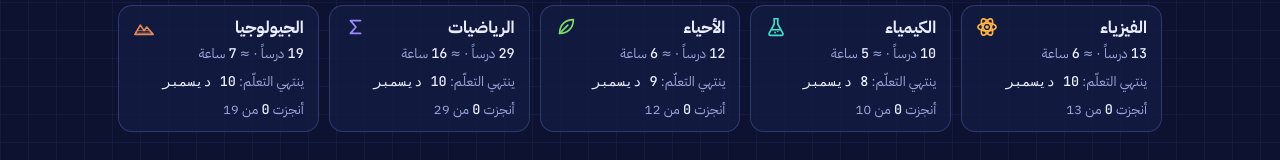
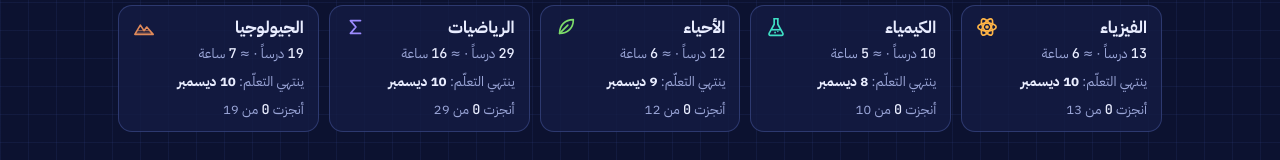
Before and after one commit to insightosis/masar, a plain HTML site: page plan.html in a window 1280 px wide. Shown: the part 446-606 px from the top of the page. Drawn offline with Linux system fonts and the light colour scheme.

Commit message:
Plan page: readable finish dates
Co-Authored-By: Claude Opus 5.5 <noreply@anthropic.com>
Claude-Session: https://claude.ai/code/session_01N35Hs5Zb49hnRfQLhTwduC

```diff
--- a/plan.html
+++ b/plan.html
@@ -118,7 +118,7 @@ var lastDay={};P.days.forEach(function(d){d.items.forEach(function(it){if(it.typ
 document.getElementById("cover").innerHTML=Object.keys(S).map(function(k){
   var ls=P.catalog.filter(function(c){return c.subject===k;}),mins=ls.reduce(function(a,c){return a+c.minutes;},0),dn=ls.filter(function(c){return Lab.isDone(c.id);}).length;
   return '<div class="cv" style="--sc:'+S[k].color+'"><div class="row"><h3>'+esc(S[k].name)+'</h3>'+Lab.icon(S[k].icon,22)+'</div>'
-   +'<p><b>'+ls.length+'</b> درساً · ≈ <b>'+Math.round(mins/60)+'</b> ساعة</p><p>ينتهي التعلّم: <b>'+fmt(lastDay[k])+'</b></p><p>أنجزت <b>'+dn+'</b> من '+ls.length+'</p></div>';}).join("");
+   +'<p><b>'+ls.length+'</b> درساً · ≈ <b>'+Math.round(mins/60)+'</b> ساعة</p><p>ينتهي التعلّم: <strong style="color:var(--text);font-weight:600">'+fmt(lastDay[k])+'</strong></p><p>أنجزت <b>'+dn+'</b> من '+ls.length+'</p></div>';}).join("");
 
 /* days by week (weeks start Sunday) */
 var weeks=[],cur=null;
```
